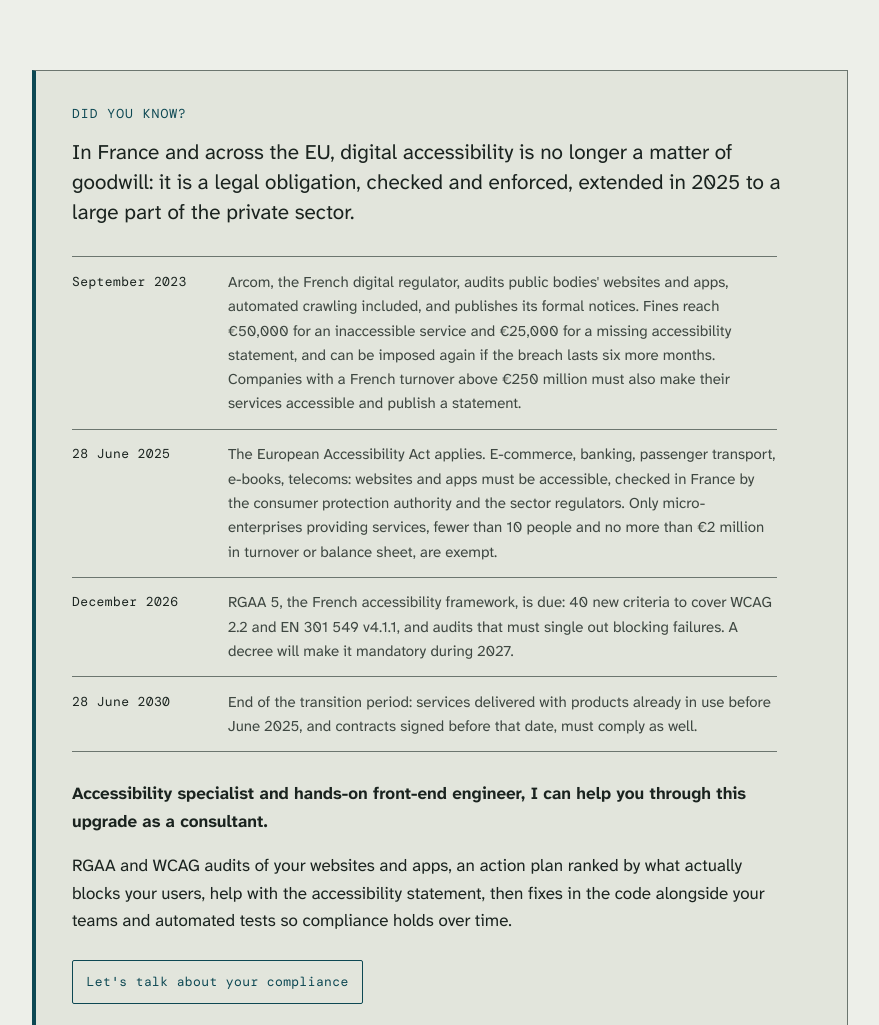
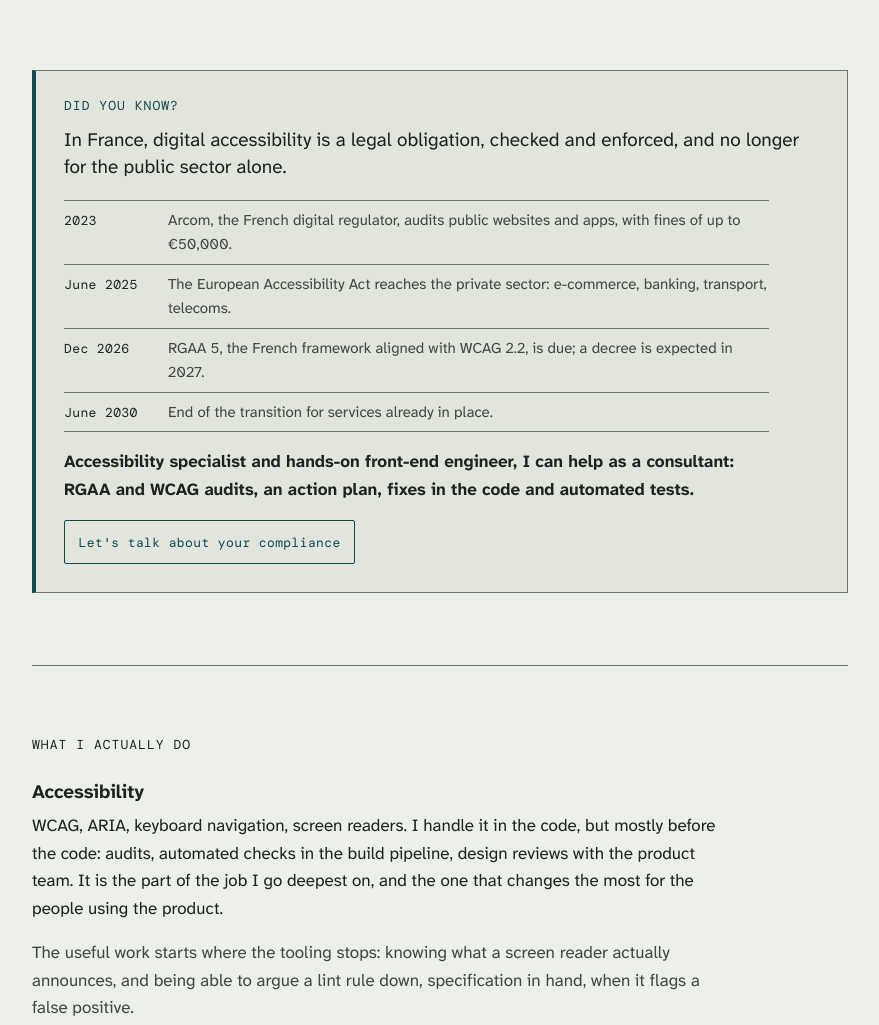
Before and after one commit to andreas-brey/andreas-brey, a plain HTML site: page index.html in a window 1280 px wide. Shown: the part 1239-2264 px from the top of the page, without its empty margins (200-1079 px from the left). Drawn offline with Linux system fonts and the light colour scheme.

Commit message:
english cv, shorter callout
- cv: English version (tagged PDF), shared styles in tools/cv.css,
  cv-render.cjs renders both; the page links the CV of its language
- English link label: "My CV"
- "did you know" callout cut by half: one line per deadline, offer in
  one sentence

Co-Authored-By: Claude Opus 5.5 <noreply@anthropic.com>

```diff
--- a/index.html
+++ b/index.html
@@ -489,28 +489,26 @@ section + section { border-top: 1px solid var(--rule); }
   background: var(--paper-alt);
   border: 1px solid var(--rule);
   border-inline-start: 4px solid var(--accent);
-  padding: clamp(1.25rem, 4vw, 2.25rem);
+  padding: clamp(1.1rem, 3vw, 1.75rem);
 }
-.callout .label { margin-bottom: 1rem; color: var(--accent); }
-.callout-lead {
-  font-size: clamp(1.125rem, 2.6vw, 1.3rem);
-  line-height: 1.45;
-}
-.deadlines { margin: 1.75rem 0; padding: 0; max-width: var(--measure); list-style: none; }
+.callout .label { margin-bottom: 0.75rem; color: var(--accent); }
+.callout-lead { font-size: clamp(1.0625rem, 2.2vw, 1.1875rem); line-height: 1.45; }
+/* Dates courtes : la colonne des dates tient aussi sur mobile. */
+.deadlines { margin: 1rem 0; padding: 0; max-width: var(--measure); list-style: none; }
 .deadlines li {
   display: grid;
-  gap: 0.2rem 1.25rem;
-  padding: 0.8rem 0;
+  grid-template-columns: 5.5rem minmax(0, 1fr);
+  align-items: baseline;
+  gap: 0 1rem;
+  padding: 0.45rem 0;
   border-top: 1px solid var(--rule);
   font-size: 0.9375rem;
   color: var(--ink-muted);
 }
 .deadlines li:last-child { border-bottom: 1px solid var(--rule); }
-@media (min-width: 40rem) { .deadlines li { grid-template-columns: 8.5rem minmax(0, 1fr); } }
 .deadlines .date {
   font-family: var(--font-mono);
   font-size: 0.8125rem;
-  line-height: 1.85;
   letter-spacing: 0.03em;
   color: var(--ink);
   font-variant-numeric: tabular-nums;
@@ -520,7 +518,6 @@ section + section { border-top: 1px solid var(--rule); }
   display: inline-flex;
   align-items: center;
   min-height: 2.75rem;
-  margin-top: 0.5rem;
   padding: 0.5rem 0.85rem;
   border: 1px solid var(--accent);
   border-radius: 2px;
@@ -721,27 +718,26 @@ footer { padding-block: 0 clamp(2.5rem, 6vw, 4rem); }
   <section aria-labelledby="s-didyouknow">
     <div class="callout">
       <h2 class="label" id="s-didyouknow" data-i18n="dykTitle">Le saviez-vous ?</h2>
-      <p class="callout-lead" data-i18n="dykLead">L'accessibilité numérique n'est plus une affaire de bonne volonté : c'est une obligation légale, contrôlée et sanctionnée, étendue en 2025 à une large part du secteur privé.</p>
+      <p class="callout-lead" data-i18n="dykLead">L'accessibilité numérique est une obligation légale, contrôlée et sanctionnée, et plus seulement pour le secteur public.</p>
       <ul class="deadlines">
         <li>
-          <time class="date" datetime="2023-09" data-i18n="dl1Date">Septembre 2023</time>
-          <span data-i18n="dl1">L'Arcom contrôle les sites et applications des organismes publics, au besoin par collecte automatisée, et publie ses mises en demeure. Jusqu'à 50&nbsp;000&nbsp;€ d'amende pour un service non accessible, 25&nbsp;000&nbsp;€ pour une déclaration d'accessibilité absente, renouvelables si le manquement dure six mois de plus. Les entreprises de plus de 250&nbsp;millions d'euros de chiffre d'affaires en France doivent elles aussi rendre leurs services accessibles et publier leur déclaration.</span>
+          <time class="date" datetime="2023" data-i18n="dl1Date">2023</time>
+          <span data-i18n="dl1">L'Arcom contrôle les sites et applications publics, avec des amendes jusqu'à 50&nbsp;000&nbsp;€.</span>
         </li>
         <li>
-          <time class="date" datetime="2025-06-28" data-i18n="dl2Date">28 juin 2025</time>
-          <span data-i18n="dl2">L'acte européen sur l'accessibilité s'applique. Commerce en ligne, banque, transport de voyageurs, livres numériques, télécoms : sites et applications doivent être accessibles, sous le contrôle de la DGCCRF et des régulateurs du secteur. Seules les microentreprises de services, moins de 10&nbsp;personnes et au plus 2&nbsp;millions d'euros de chiffre d'affaires ou de bilan, en sont dispensées.</span>
+          <time class="date" datetime="2025-06" data-i18n="dl2Date">Juin 2025</time>
+          <span data-i18n="dl2">L'acte européen sur l'accessibilité s'étend au privé : commerce en ligne, banque, transport, télécoms.</span>
         </li>
         <li>
-          <time class="date" datetime="2026-12" data-i18n="dl3Date">Décembre 2026</time>
-          <span data-i18n="dl3">Publication prévue du RGAA 5 : 40 nouveaux critères pour intégrer les WCAG 2.2 et la norme EN 301 549 v4.1.1, et des audits qui devront distinguer les non-conformités bloquantes. Un décret le rendra obligatoire courant 2027.</span>
+          <time class="date" datetime="2026-12" data-i18n="dl3Date">Déc. 2026</time>
+          <span data-i18n="dl3">Publication prévue du RGAA 5, aligné sur les WCAG 2.2 ; décret attendu en 2027.</span>
         </li>
         <li>
-          <time class="date" datetime="2030-06-28" data-i18n="dl4Date">28 juin 2030</time>
-          <span data-i18n="dl4">Fin de la période de transition : les services fournis avec des produits déjà en usage avant juin 2025, et les contrats conclus avant cette date, doivent à leur tour être conformes.</span>
+          <time class="date" datetime="2030-06" data-i18n="dl4Date">Juin 2030</time>
+          <span data-i18n="dl4">Fin de la transition pour les services déjà en place.</span>
         </li>
       </ul>
-      <p class="callout-offer" data-i18n="offerLead">Spécialiste de l'accessibilité et technicien du front-end, je vous accompagne dans cette mise à niveau, en mission de conseil.</p>
-      <p data-i18n="offerBody">Audit RGAA et WCAG de vos sites et applications, plan d'action classé selon ce qui bloque vraiment vos utilisateurs, aide à la déclaration d'accessibilité, puis corrections dans le code avec vos équipes et tests automatisés pour que la conformité tienne dans la durée.</p>
+      <p class="callout-offer" data-i18n="offerLead">Spécialiste de l'accessibilité et technicien du front-end, je vous accompagne en mission de conseil : audit RGAA et WCAG, plan d'action, corrections dans le code et tests automatisés.</p>
       <a class="callout-cta" href="#s-contact" data-i18n="offerCta">Parlons de votre mise en conformité</a>
     </div>
   </section>
@@ -904,6 +900,7 @@ footer { padding-block: 0 clamp(2.5rem, 6vw, 4rem); }
   const langBtn = document.getElementById("lang-btn");
   const themeBtn = document.getElementById("theme-btn");
   const readout = document.getElementById("readout");
+  const cvLink = document.querySelector(".cv-link");
 
   /* ------------------------------ Traductions ------------------------------
      Le français est dans le HTML : sans JavaScript la page reste complète et
@@ -915,7 +912,7 @@ footer { padding-block: 0 clamp(2.5rem, 6vw, 4rem); }
     place: "Strasbourg, eastern France",
     tagline: "I make accessible the web applications that companies around the world use every day, and I work with AI agents without shipping anything I have not verified.",
     contactJump: "Get in touch",
-    cvLink: "My résumé (PDF in French, 108 KB)",
+    cvLink: "My CV (PDF, 100 KB)",
     seg1: "Contract .NET work",
     seg2: "Ortho Clinical Diagnostics",
     seg3: "Four J's Development Tools",
@@ -929,17 +926,16 @@ footer { padding-block: 0 clamp(2.5rem, 6vw, 4rem); }
     intro: "I have been building web interfaces for sixteen years, almost always in JavaScript. Since 2015 I have worked at Four J's Development Tools on a web client that companies around the world use every day. The work comes down to three questions: does it hold up under load, will it still be maintainable in five years, and can everyone actually use it, keyboard and screen reader included.",
     quote: "The kind of work where you live with your own code for years, and where one bad technical call keeps costing you for just as long.",
     dykTitle: "Did you know?",
-    dykLead: "In France and across the EU, digital accessibility is no longer a matter of goodwill: it is a legal obligation, checked and enforced, extended in 2025 to a large part of the private sector.",
-    dl1Date: "September 2023",
-    dl1: "Arcom, the French digital regulator, audits public bodies' websites and apps, automated crawling included, and publishes its formal notices. Fines reach €50,000 for an inaccessible service and €25,000 for a missing accessibility statement, and can be imposed again if the breach lasts six more months. Companies with a French turnover above €250 million must also make their services accessible and publish a statement.",
-    dl2Date: "28 June 2025",
-    dl2: "The European Accessibility Act applies. E-commerce, banking, passenger transport, e-books, telecoms: websites and apps must be accessible, checked in France by the consumer protection authority and the sector regulators. Only micro-enterprises providing services, fewer than 10 people and no more than €2 million in turnover or balance sheet, are exempt.",
-    dl3Date: "December 2026",
-    dl3: "RGAA 5, the French accessibility framework, is due: 40 new criteria to cover WCAG 2.2 and EN 301 549 v4.1.1, and audits that must single out blocking failures. A decree will make it mandatory during 2027.",
-    dl4Date: "28 June 2030",
-    dl4: "End of the transition period: services delivered with products already in use before June 2025, and contracts signed before that date, must comply as well.",
-    offerLead: "Accessibility specialist and hands-on front-end engineer, I can help you through this upgrade as a consultant.",
-    offerBody: "RGAA and WCAG audits of your websites and apps, an action plan ranked by what actually blocks your users, help with the accessibility statement, then fixes in the code alongside your teams and automated tests so compliance holds over time.",
+    dykLead: "In France, digital accessibility is a legal obligation, checked and enforced, and no longer for the public sector alone.",
+    dl1Date: "2023",
+    dl1: "Arcom, the French digital regulator, audits public websites and apps, with fines of up to €50,000.",
+    dl2Date: "June 2025",
+    dl2: "The European Accessibility Act reaches the private sector: e-commerce, banking, transport, telecoms.",
+    dl3Date: "Dec 2026",
+    dl3: "RGAA 5, the French framework aligned with WCAG 2.2, is due; a decree is expected in 2027.",
+    dl4Date: "June 2030",
+    dl4: "End of the transition for services already in place.",
+    offerLead: "Accessibility specialist and hands-on front-end engineer, I can help as a consultant: RGAA and WCAG audits, an action plan, fixes in the code and automated tests.",
     offerCta: "Let's talk about your compliance",
     workTitle: "What I actually do",
     a11yTitle: "Accessibility",
@@ -1049,6 +1045,9 @@ footer { padding-block: 0 clamp(2.5rem, 6vw, 4rem); }
       if (value) { node.textContent = value; }
     }
     langBtn.lang = next === "fr" ? "en" : "fr";
+    /* Le CV suit la langue de la page. */
+    cvLink.href = next === "en" ? "cv/andreas-brey-cv-en.pdf" : "cv/andreas-brey-cv.pdf";
+    cvLink.hreflang = next;
     document.title = words.title;
     paintTheme();
     paintReadout();
--- /dev/null
+++ b/tools/cv.css
@@ -0,0 +1,98 @@
+/* Styles communs aux gabarits du CV (cv-template.html et cv-template-en.html).
+   Polices, couleurs et fond clair sont ceux du site. */
+@font-face {
+  font-family: "Atkinson Hyperlegible Next";
+  font-weight: 400 700;
+  src: url("../fonts/atkinson-latin.woff2") format("woff2");
+  unicode-range: U+0000-00FF, U+0131, U+0152-0153, U+02BB-02BC, U+02C6, U+02DA, U+02DC, U+0304, U+0308, U+0329, U+2000-206F, U+20AC, U+2122, U+2191, U+2193, U+2212, U+2215, U+FEFF, U+FFFD;
+}
+@font-face {
+  font-family: "Atkinson Hyperlegible Next";
+  font-weight: 400 700;
+  src: url("../fonts/atkinson-latin-ext.woff2") format("woff2");
+  unicode-range: U+0100-02BA, U+02BD-02C5, U+02C7-02CC, U+02CE-02D7, U+02DD-02FF, U+1D00-1DBF, U+1E00-1E9F, U+1EF2-1EFF, U+2020, U+20A0-20AB, U+20AD-20C0, U+2113, U+2C60-2C7F, U+A720-A7FF;
+}
+@font-face {
+  font-family: "DM Mono";
+  font-weight: 400;
+  src: url("../fonts/dmmono-latin.woff2") format("woff2");
+}
+
+/* Fond à fond perdu : sans marge de page, le fond posé sur la racine couvre
+   toute la feuille, et les marges sont recréées par le padding du body. */
+@page { size: A4; margin: 0; }
+
+:root {
+  background: #EDEFE9;
+  --ink: #1A231F;
+  --ink-muted: #3E4741;
+  --rule: #6C766F;
+  --accent: #0D4853;
+  --mono: "DM Mono", ui-monospace, monospace;
+}
+* { box-sizing: border-box; margin: 0; padding: 0; }
+body {
+  padding: 15mm 17mm 14mm;
+  color: var(--ink);
+  font-family: "Atkinson Hyperlegible Next", sans-serif;
+  font-size: 9.75pt;
+  line-height: 1.45;
+}
+a { color: var(--accent); text-underline-offset: 0.15em; }
+
+/* ---------- En-tête ---------- */
+header { padding-top: 5mm; border-top: 2px solid var(--accent); }
+h1 { font-size: 27pt; line-height: 1.05; letter-spacing: -0.02em; }
+.role { margin-top: 1.5mm; font-size: 12pt; color: var(--accent); }
+.contact {
+  margin-top: 1.5mm;
+  font-family: var(--mono);
+  font-size: 8.25pt;
+  letter-spacing: 0.02em;
+  color: var(--ink-muted);
+}
+.facts { margin-top: 5mm; font-weight: 700; color: var(--accent); }
+.pitch { margin-top: 1mm; max-width: 62em; }
+
+/* ---------- Sections ---------- */
+h2 {
+  margin: 6mm 0 2.5mm;
+  padding-bottom: 1mm;
+  border-bottom: 1px solid var(--rule);
+  font-family: var(--mono);
+  font-size: 8.5pt;
+  font-weight: 400;
+  letter-spacing: 0.08em;
+  text-transform: uppercase;
+  color: var(--accent);
+}
+
+/* Expertises : une liste, mise en deux colonnes par la grille. */
+.skills { list-style: none; }
+.skills li {
+  display: grid;
+  grid-template-columns: 38mm minmax(0, 1fr);
+  gap: 4mm;
+  padding: 1.2mm 0;
+  border-bottom: 1px solid #C9CEC4;
+}
+.skills li:last-child { border-bottom: 0; }
+
+/* Expérience */
+.job + .job { margin-top: 4mm; }
+.job-head { display: flex; justify-content: space-between; align-items: baseline; gap: 6mm; }
+h3 { font-size: 11pt; line-height: 1.25; }
+.when {
+  flex: none;
+  font-family: var(--mono);
+  font-size: 8.25pt;
+  letter-spacing: 0.02em;
+  color: var(--ink-muted);
+}
+.org { color: var(--accent); }
+.job ul { margin: 1mm 0 0 4.5mm; }
+.job li { padding-left: 1mm; }
+.job li + li { margin-top: 0.6mm; }
+.job li::marker { color: var(--accent); }
+
+.note { margin-top: 1.5mm; color: var(--ink-muted); }
```
Also changed, not shown: tools/cv-template-en.html (added, +80 -0 lines), tools/cv-template.html (+4 -101 lines), 3 other files.
